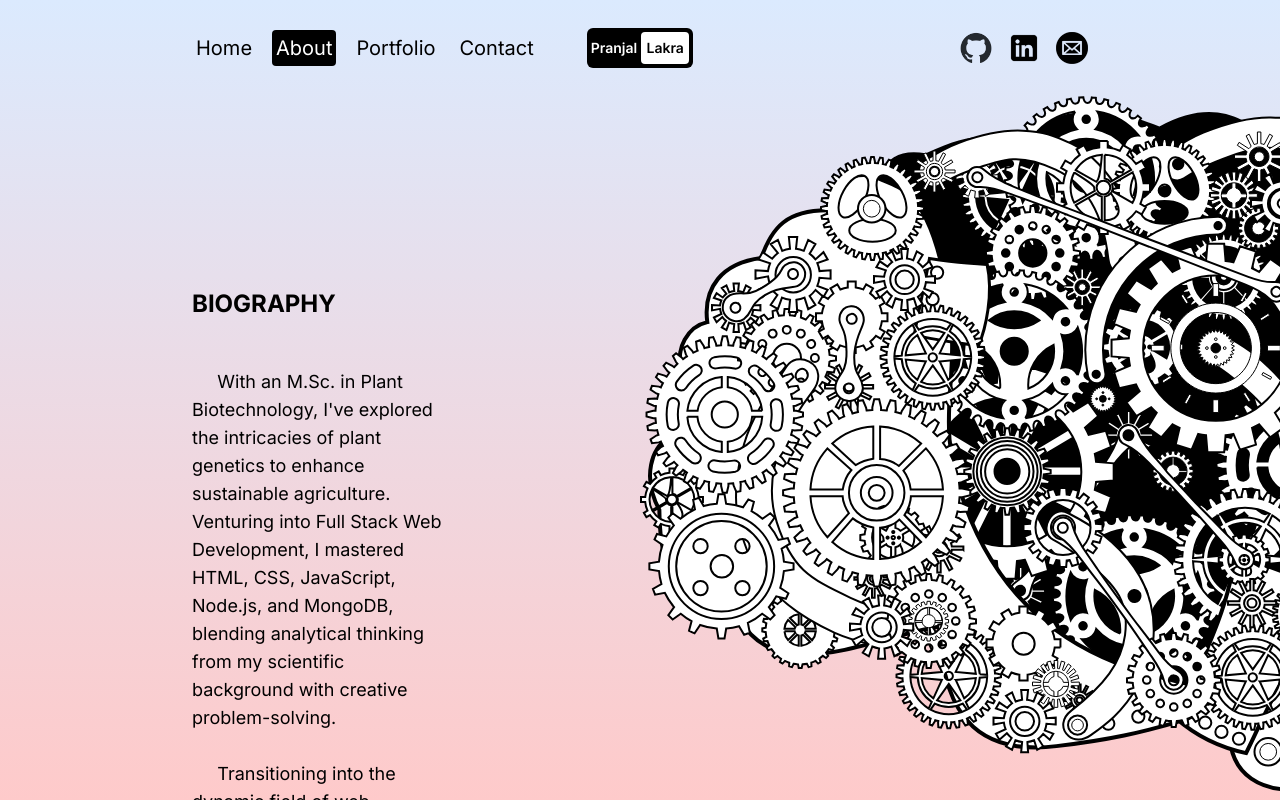
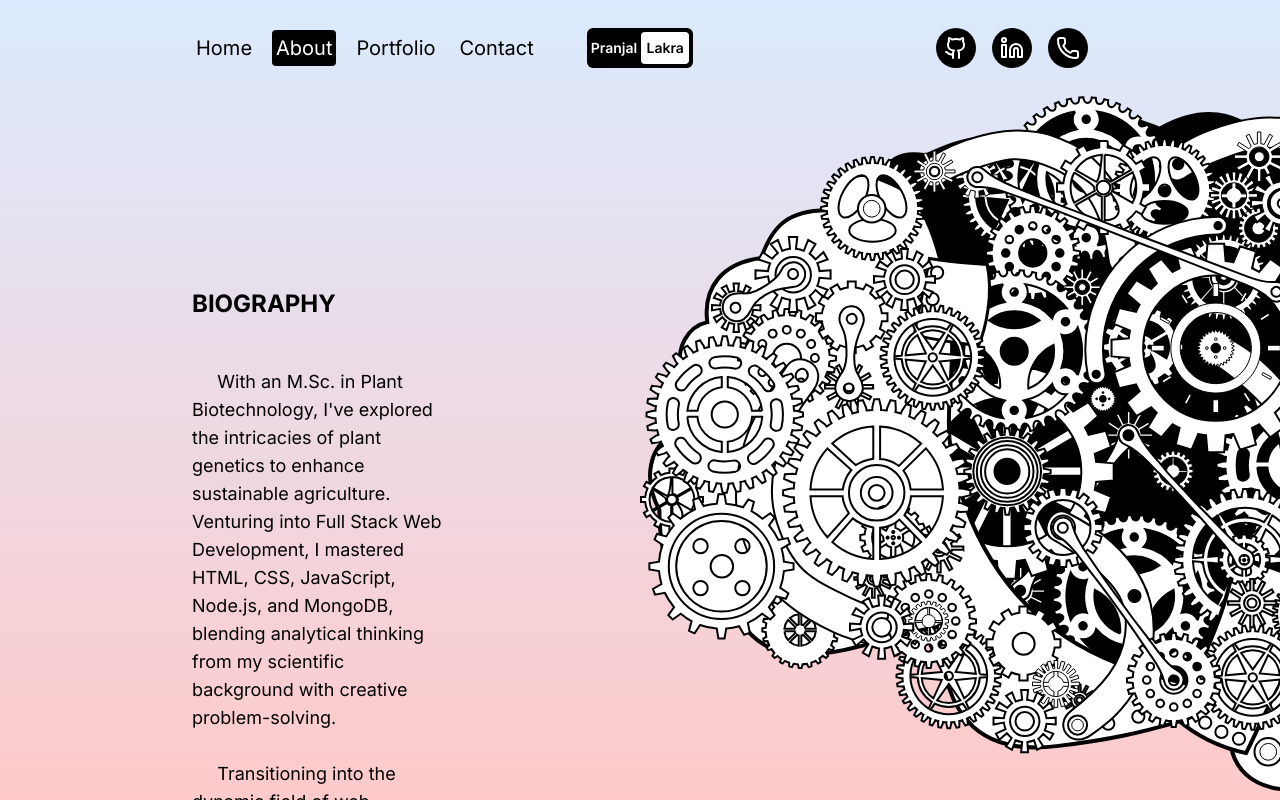
Before and after one commit to alpranjal28/portfolio, a Next.js app: page /about in a window 1280 px wide. Built offline with nearby package versions, Linux system fonts and the light colour scheme.

Commit message:
navbar update

```diff
--- a/package.json
+++ b/package.json
@@ -13,10 +13,10 @@
     "@next/third-parties": "15.3.5",
     "caniuse-lite": "^1.0.30001726",
     "framer-motion": "^12.23.0",
-    "lucide-react": "^0.525.0",
     "next": "15.3.5",
     "react": "19.1.0",
-    "react-dom": "19.1.0"
+    "react-dom": "19.1.0",
+    "react-toastify": "^11.0.5"
   },
   "devDependencies": {
     "@types/node": "^20",
--- a/src/app/layout.tsx
+++ b/src/app/layout.tsx
@@ -3,6 +3,7 @@ import { Inter } from "next/font/google";
 import "./globals.css";
 import TransitionProvider from "@/components/transitionProvider";
 import { GoogleAnalytics } from "@next/third-parties/google";
+import { Bounce, ToastContainer } from "react-toastify";
 
 const inter = Inter({ subsets: ["latin"] });
 const googleAnalyticsId = process.env.GOOGLE_ANALYTICS_ID as string;
@@ -20,6 +21,19 @@ export default function RootLayout({
   return (
     <html lang="en">
       <body className={inter.className}>
+        <ToastContainer
+        position="bottom-right"
+        autoClose={1000}
+        hideProgressBar={false}
+        newestOnTop={false}
+        closeOnClick={false}
+        rtl={false}
+        pauseOnFocusLoss
+        draggable
+        pauseOnHover
+        theme="dark"
+        transition={Bounce}
+      />
         <TransitionProvider>{children}</TransitionProvider>
         <GoogleAnalytics gaId={googleAnalyticsId} />
       </body>
--- /dev/null
+++ b/src/components/icons.tsx
@@ -0,0 +1,88 @@
+export const Linkedin = ({ color }: { color?: string }) => {
+  return (
+    <div className="bg-black p-2 rounded-full">
+      <svg
+        xmlns="http://www.w3.org/2000/svg"
+        width="24"
+        height="24"
+        viewBox="0 0 24 24"
+        fill="none"
+        stroke="currentColor"
+        strokeWidth="2"
+        strokeLinecap="round"
+        strokeLinejoin="round"
+        className="lucide lucide-linkedin-icon lucide-linkedin"
+        color={color}
+      >
+        <path d="M16 8a6 6 0 0 1 6 6v7h-4v-7a2 2 0 0 0-2-2 2 2 0 0 0-2 2v7h-4v-7a6 6 0 0 1 6-6z" />
+        <rect width="4" height="12" x="2" y="9" />
+        <circle cx="4" cy="4" r="2" />
+      </svg>
+    </div>
+  );
+};
+export const Email = ({ color }: { color?: string }) => {
+  return (
+    <div className="bg-black p-2 rounded-full">
+      <svg
+        xmlns="http://www.w3.org/2000/svg"
+        width="24"
+        height="24"
+        viewBox="0 0 24 24"
+        fill="none"
+        stroke="currentColor"
+        strokeWidth="2"
+        strokeLinecap="round"
+        strokeLinejoin="round"
+        className="lucide lucide-mail-icon lucide-mail"
+        color={color}
+      >
+        <path d="m22 7-8.991 5.727a2 2 0 0 1-2.009 0L2 7" />
+        <rect x="2" y="4" width="20" height="16" rx="2" />
+      </svg>
+    </div>
+  );
+};
+export const Github = ({ color }: { color?: string }) => {
+  return (
+    <div className="bg-black p-2 rounded-full">
+      <svg
+        xmlns="http://www.w3.org/2000/svg"
+        width="24"
+        height="24"
+        viewBox="0 0 24 24"
+        fill="none"
+        stroke="currentColor"
+        strokeWidth="2"
+        strokeLinecap="round"
+        strokeLinejoin="round"
+        className="lucide lucide-github-icon lucide-github"
+        color={color}
+      >
+        <path d="M15 22v-4a4.8 4.8 0 0 0-1-3.5c3 0 6-2 6-5.5.08-1.25-.27-2.48-1-3.5.28-1.15.28-2.35 0-3.5 0 0-1 0-3 1.5-2.64-.5-5.36-.5-8 0C6 2 5 2 5 2c-.3 1.15-.3 2.35 0 3.5A5.403 5.403 0 0 0 4 9c0 3.5 3 5.5 6 5.5-.39.49-.68 1.05-.85 1.65-.17.6-.22 1.23-.15 1.85v4" />
+        <path d="M9 18c-4.51 2-5-2-7-2" />
+      </svg>
+    </div>
+  );
+};
+export const Phone = ({ color }: { color?: string }) => {
+  return (
+    <div className="bg-black p-2 rounded-full">
+      <svg
+        xmlns="http://www.w3.org/2000/svg"
+        width="24"
+        height="24"
+        viewBox="0 0 24 24"
+        fill="none"
+        stroke="currentColor"
+        strokeWidth="2"
+        strokeLinecap="round"
+        strokeLinejoin="round"
+        className="lucide lucide-phone-icon lucide-phone"
+        color={color}
+      >
+        <path d="M13.832 16.568a1 1 0 0 0 1.213-.303l.355-.465A2 2 0 0 1 17 15h3a2 2 0 0 1 2 2v3a2 2 0 0 1-2 2A18 18 0 0 1 2 4a2 2 0 0 1 2-2h3a2 2 0 0 1 2 2v3a2 2 0 0 1-.8 1.6l-.468.351a1 1 0 0 0-.292 1.233 14 14 0 0 0 6.392 6.384" />
+      </svg>
+    </div>
+  );
+};
--- a/src/components/navLink.tsx
+++ b/src/components/navLink.tsx
@@ -9,7 +9,7 @@ const NavLink = ({ link }: any) => {
 
   return (
     <Link
-      className={`rounded p-1 ${
+      className={`rounded p-1 hover:bg-gray-700 hover:text-white transition-colors duration-100 ${
         pathName === link.url && "bg-black text-white"
       }`}
       href={link.url}
--- a/src/components/navbar.tsx
+++ b/src/components/navbar.tsx
@@ -3,7 +3,8 @@ import Link from "next/link";
 import { useState } from "react";
 import NavLink from "./navLink";
 import { motion } from "framer-motion";
-import Image from "next/image";
+import { Email, Github, Linkedin, Phone } from "./icons";
+import { toast, ToastContainer, Bounce } from "react-toastify";
 
 const links = [
   { url: "/", title: "Home" },
@@ -18,13 +19,15 @@ const Navbar = () => {
     setOpen(!open);
   }
 
+  const notify = (content: string) => toast(content);
+
   const topVariants = {
     closed: {
       rotate: 0,
     },
     opened: {
       rotate: 45,
-      backgroundColor: "white",
+      backgroundColor: "rgb(255,255,255)",
     },
   };
 
@@ -43,7 +46,7 @@ const Navbar = () => {
     },
     opened: {
       rotate: -45,
-      backgroundColor: "white",
+      backgroundColor: "rgb(255,255,255)",
     },
   };
 
@@ -72,7 +75,7 @@ const Navbar = () => {
   };
 
   return (
-    <div className="h-full flex items-center justify-between px-4 sm:px-8 md:px-12 lg:px-20 xl:px-48 text-xl">
+    <div className="h-full flex items-center justify-between px-4 sm:px-8 md:px-12 lg:px-20 xl:px-48 text-xl select-none">
       {/* //////////DESKTOP///////// */}
 
       {/* LINKS */}
@@ -97,27 +100,31 @@ const Navbar = () => {
 
       {/* SOCIAL */}
       <div className="hidden md:flex justify-end gap-4 w-1/3 items-center container">
-        <Link href={"https://github.com/alpranjal28"} target="_blank">
-          <Image src="/github-mark.png" alt="github" width={32} height={32} />
+        <Link href={"https://github.com/alpranjal28"} target="_blank" title="Visit Github">
+          <div className=""></div>
+          <Github color="white" />
         </Link>
         <Link
           href={"https://www.linkedin.com/in/pranjal-altherius-lakra/"}
           target="_blank"
+          title="Visit Linkedin"
         >
-          <Image src="/linkedin.png" alt="linkedin" width={32} height={32} />
+          <Linkedin color="white" />
         </Link>
-        <Link
-          href={
-            "https://mail.google.com/mail/u/0/?fs=1&to=alpranjal28@gmail.com&tf=cm"
-          }
-          target="_blank"
+        <button
+          type="button"
+          title="Copy Email"
+          className="bg-transparent border-0 p-0 m-0"
+          onClick={() => {
+            navigator.clipboard.writeText("alpranjal28@gmail.com");
+            notify("Email copied");
+          }}
         >
-          <Image src="/email2.png" alt="email" width={32} height={32} />
-        </Link>
+          <Phone color="white" />
+        </button>
       </div>
 
       {/* //////////MOBILE///////// */}
-
       {/* RESPONSIVE MENU */}
 
       <div className="md:hidden z-50">
@@ -164,33 +171,31 @@ const Navbar = () => {
               variants={listItemVariants}
               className=" flex flex-row space-x-4 items-center"
             >
-              <Link href={"https://github.com/alpranjal28"} target="_blank">
-                <Image
-                  src="/github-mark-white.png"
-                  alt="github"
-                  width={32}
-                  height={32}
-                />
+              <Link
+                href={"https://github.com/alpranjal28"}
+                target="_blank"
+                title="Visit Github"
+              >
+                <Github />
               </Link>
               <Link
                 href={"https://www.linkedin.com/in/pranjal-altherius-lakra/"}
                 target="_blank"
+                title="Visit LinkedIn"
               >
-                <Image
-                  src="/linkedin-blue.png"
-                  alt="linkedin"
-                  width={32}
-                  height={32}
-                />
+                <Linkedin />
               </Link>
-              <Link
-                href={
-                  "https://mail.google.com/mail/u/0/?fs=1&to=alpranjal28@gmail.com&tf=cm"
-                }
-                target="_blank"
+              <button
+                type="button"
+                title="Copy Email"
+                className="bg-transparent border-0 p-0 m-0"
+                onClick={() => {
+                  navigator.clipboard.writeText("+1234567890"); // replace with your phone number
+                  notify("Email copied");
+                }}
               >
-                <Image src="/email1.png" alt="email" width={36} height={36} />
-              </Link>
+                <Email color="white" />
+              </button>
             </motion.div>
           </motion.div>
         )}
```
Also changed, not shown: 1 other file (tests, documents, lock files or other folders).
